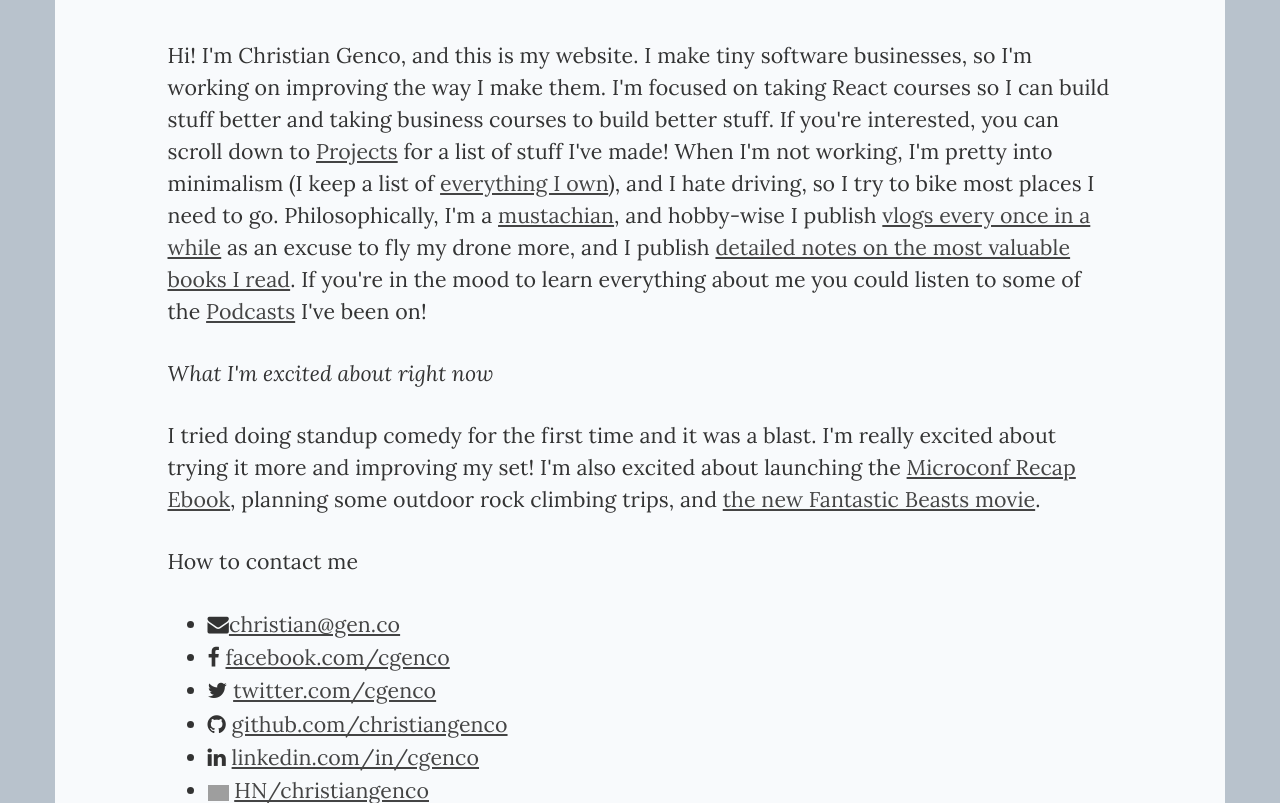
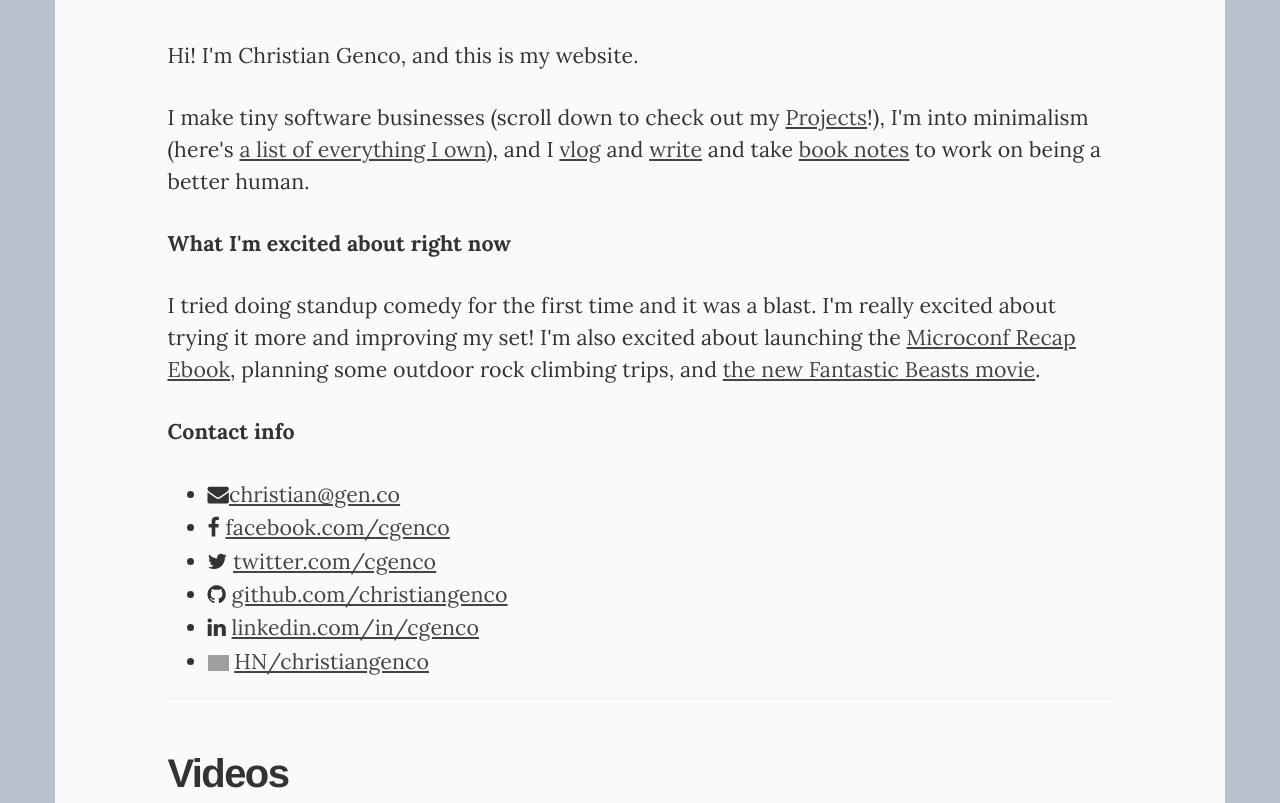
Before and after one commit to christiangenco/christiangenco.github.io, a Jekyll site: the page built from index.html, in a window 1280 px wide and 900 px high, cut to the strip 0-803 px from the top of the window. Built offline with Jekyll 4.4.1, drawn with Linux system fonts in a browser that asks for light colours; nearby versions of some CDN libraries; grey boxes are pictures that could not be loaded.

Commit message:
update intro

```diff
--- a/index.html
+++ b/index.html
@@ -7,18 +7,18 @@
 <div class="row" style="margin-top: 40px">
   <div class="col-sm-10 col-sm-offset-1">
 
-    <p>Hi! I'm Christian Genco, and this is my website. I make tiny software businesses, so I'm working on improving the way I make them. I'm focused on taking React courses so I can build stuff better and taking business courses to build better
-      stuff. If you're interested, you can scroll down to <a href="#projects">Projects</a> for a list of stuff I've made! When I'm not working, I'm pretty into minimalism (I keep a list of <a href="/things">everything I own</a>), and I hate driving,
-      so I try to bike most places I need to go. Philosophically, I'm a <a href="https://mrmoneymustache.com" target="_blank">mustachian</a>, and hobby-wise I publish <a target="_blank" href="https://www.youtube.com/watch?v=O6Bd7bvU1MA&list=PLNev7VcPIItGNy1wRkDd7lsp9UpP1Be8O">vlogs
-        every once in a while</a> as an excuse to fly my drone more, and I publish <a href="#books">detailed notes on the most valuable books I read</a>. If you're in the mood to learn everything about me you could listen to some of the <a href="#podcasts">Podcasts</a>
-      I've been on!</p>
+    <p>Hi! I'm Christian Genco, and this is my website.</p>
 
-    <p><i>What I'm excited about right now</i></p>
+    <p>I make tiny software businesses (scroll down to check out my <a href="#projects">Projects</a>!), I'm into minimalism (here's <a href="/things">a list of everything I own</a>), and I <a href="https://www.youtube.com/embed/uRk64UlQtA8?list=PLNev7VcPIItGNy1wRkDd7lsp9UpP1Be8O"
+        target="_blank">vlog</a> and <a href="#posts">write</a> and take <a href="#books">book notes</a> to work on being a better human.</p>
+    <p>
+
+      <p><b>What I'm excited about right now</b></p>
 
       <p>I tried doing standup comedy for the first time and it was a blast. I'm really excited about trying it more and improving my set! I'm also excited about launching the <a target="_blank" href="https://microconf.gen.co">Microconf Recap Ebook</a>,
         planning some outdoor rock climbing trips, and <a target="_blank" href="https://www.fantasticbeasts.com/">the new Fantastic Beasts movie</a>.</p>
 
-    <p>How to contact me</p>
+      <p><b>Contact info</b></p>
 
       <ul>
         <li><i class="fa fa-envelope"></i><a href="mailto:christian@gen.co">christian@gen.co</a></li>
@@ -108,7 +108,7 @@
         {% endfor %}
       </ul>
 
-    <h2>Posts</h2>
+      <h2><a id="posts" name="posts">Posts</h2>
       <ul>
         {% for post in site.posts %}
         {% if post.categories contains 'pages' %}
```
Lines whose indentation alone changed are shown as unchanged.
